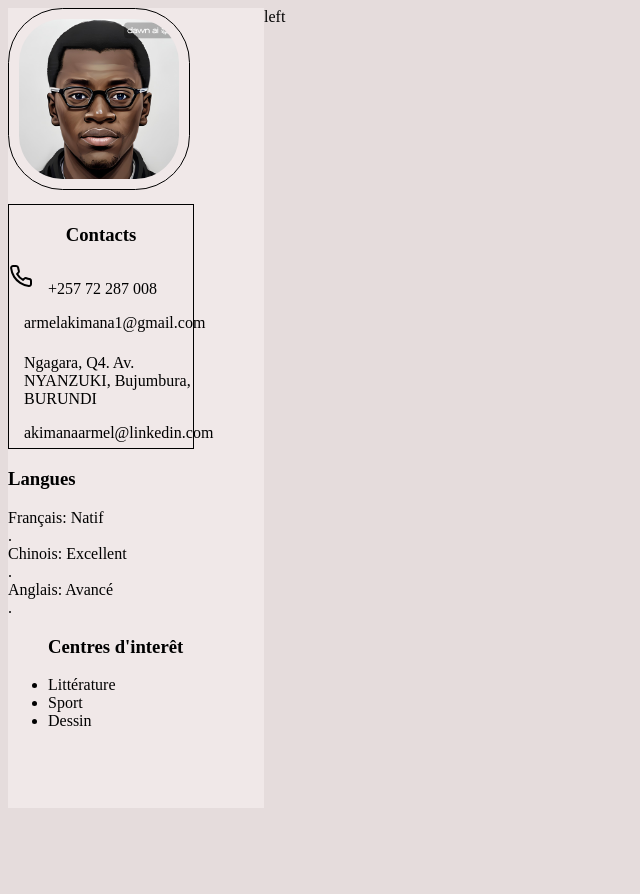
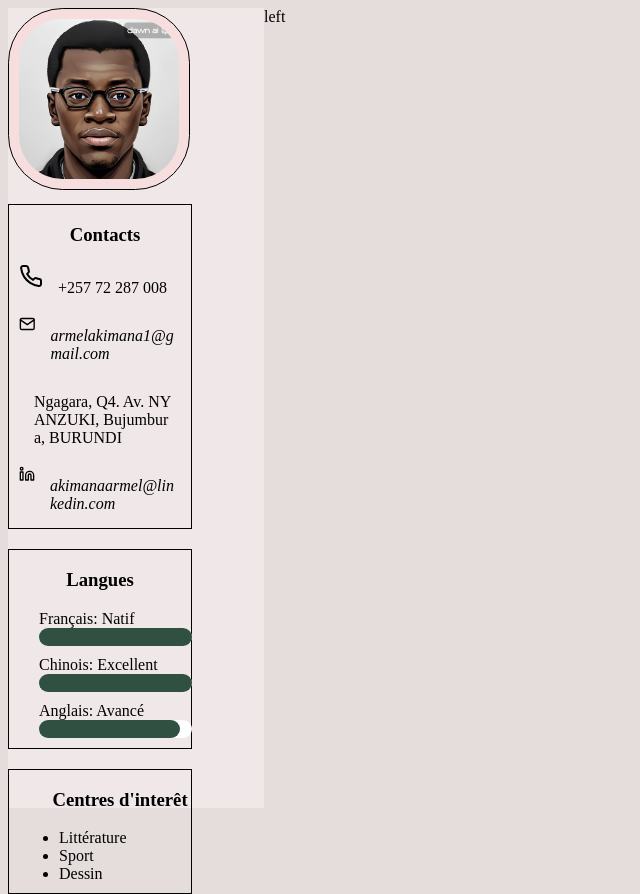
Before and after one commit to mudjaycker/muktasar, a plain HTML site: page slimy/index.html in a window 1280 px wide. Shown: the whole page, without its empty margins (0-640 px from the left). Before the commit the page ends 816 px from the top, so only its background shows below. Drawn offline with Linux system fonts and the light colour scheme.

Commit message:
finishing details

```diff
--- a/slimy/styles/style.scss
+++ b/slimy/styles/style.scss
@@ -1,8 +1,12 @@
 $gris: rgb(240, 232, 232);
 $gris2: rgb(229, 220, 220);
+$gris3: rgb(247, 222, 222);
+$border: 1px solid #000;
+$jauge_color: rgb(48, 80, 66);
 $height: 100vh;
 $width: 100vw;
 $img_size: $height/5;
+$details_width: $img_size + 3;
 
 @mixin margin_y($y: 10px) {
   margin-top: $y;
@@ -11,6 +15,11 @@ $img_size: $height/5;
 @mixin padding_y($y: 10px) {
   padding-top: $y;
   padding-bottom: $y;
+}
+
+* {
+  font-family: "Operator Mono SSm Book";
+  // font-family: "Fira Code iScript";
 }
 
 body {
@@ -22,24 +31,93 @@ body {
   background-color: $gris2;
   // border: 3px solid black;
 }
+
 a {
   text-decoration: none;
   color: black;
+  font-style: italic;
 }
+
 #right {
-  // display: block;
   background-color: $gris;
   height: $height;
   width: (40 * $height)/100;
-  // padding: 10px;
   font-size: medium;
 
+  h3 {
+    text-align: center;
+    word-break: break-all
+  };
   img {
     height: $img_size;
     width: $img_size;
     padding: 10px;
-    border: 1px solid black;
+    border: $border;
     border-radius: 30%;
+    background: $gris3;
+  }
+}
+
+
+#details{
+  width: $details_width;
+}
+
+#contacts {
+  display: block;
+  height: fit-content;
+  border: $border;
+  padding-left: 10px;
+  @include margin_y;
+  word-break: break-all;
+
+  span {
+    display: flex;
+    a,
+    p {
+      margin: 15px;
+    }
+  }
+}
+
+
+#languages {
+  height: fit-content;
+  border: $border;
+  @include margin_y(20px);
+
+  .lang {
+    @include margin_y(10px);
+    margin-left: 30px;
+  }
+
+  .jauge {
+    background-color: white;
+    width: $details_width/1.2;
+    border-radius: 10px;
+    color: $jauge_color;
+  }
+}
+
+#jauge-french,
+#jauge-chinesse {
+  background-color: $jauge_color;
+  width: 100%;
+  border-radius: 10px;
+}
+
+#jauge-english {
+  background-color: $jauge_color;
+  border-radius: 10px;
+  width: 92%;
+}
+
+ul{
+  border: $border;
+  padding-bottom: 10px;
+
+  li{
+    margin-left: 10px;
   }
 }
 
@@ -48,23 +126,3 @@ a {
   height: $height;
   background-color: $gris2;
 }
-
-#contacts {
-  display: block;
-  height: fit-content;
-  width: $img_size + 3;
-  border: 1px solid black;
-  @include margin_y;
-
-  h3 {
-    text-align: center;
-  }
-
-  span {
-    display: flex;
-    a,
-    p {
-      margin-left: 15px;
-    }
-  }
-}
```
Also changed, not shown: slimy/styles/style.css.
